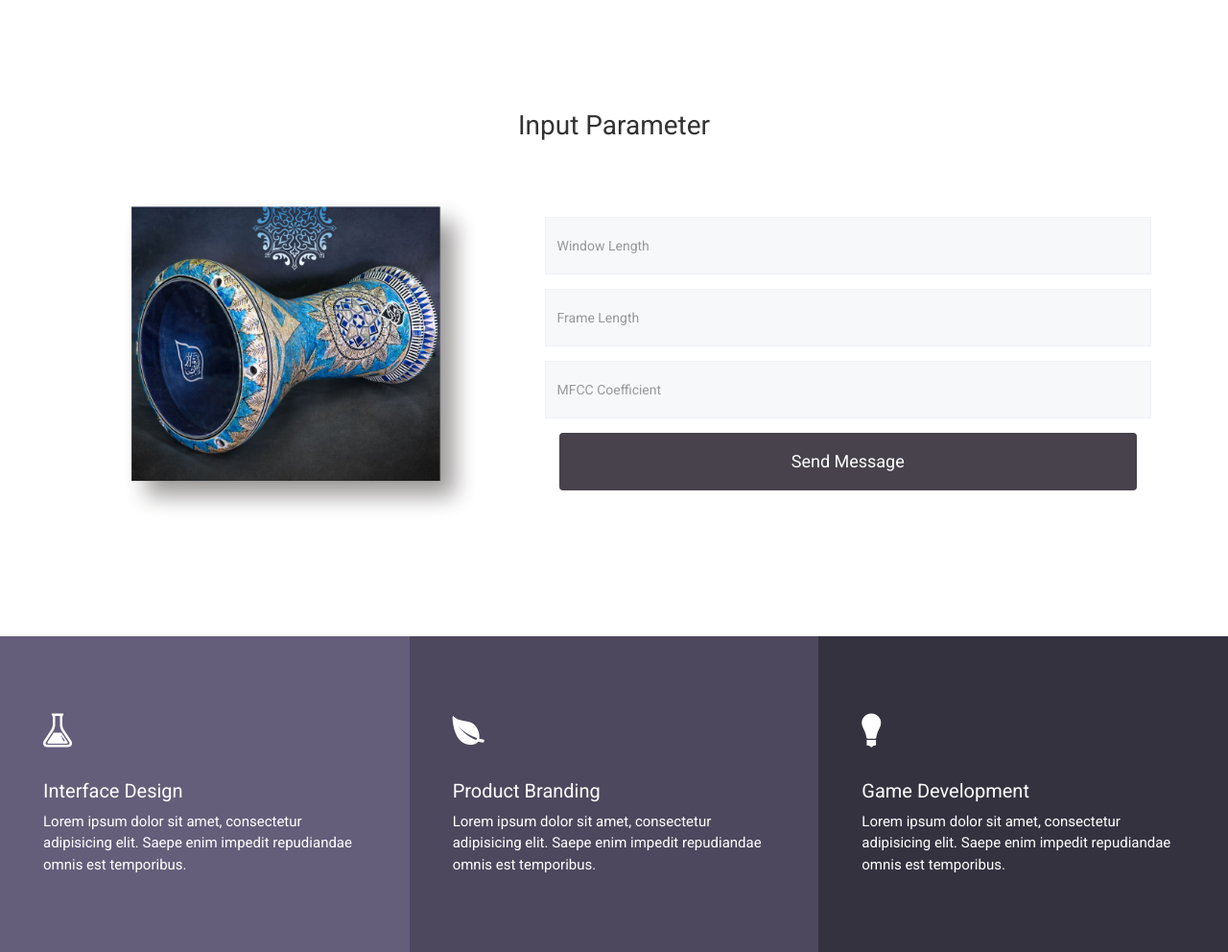
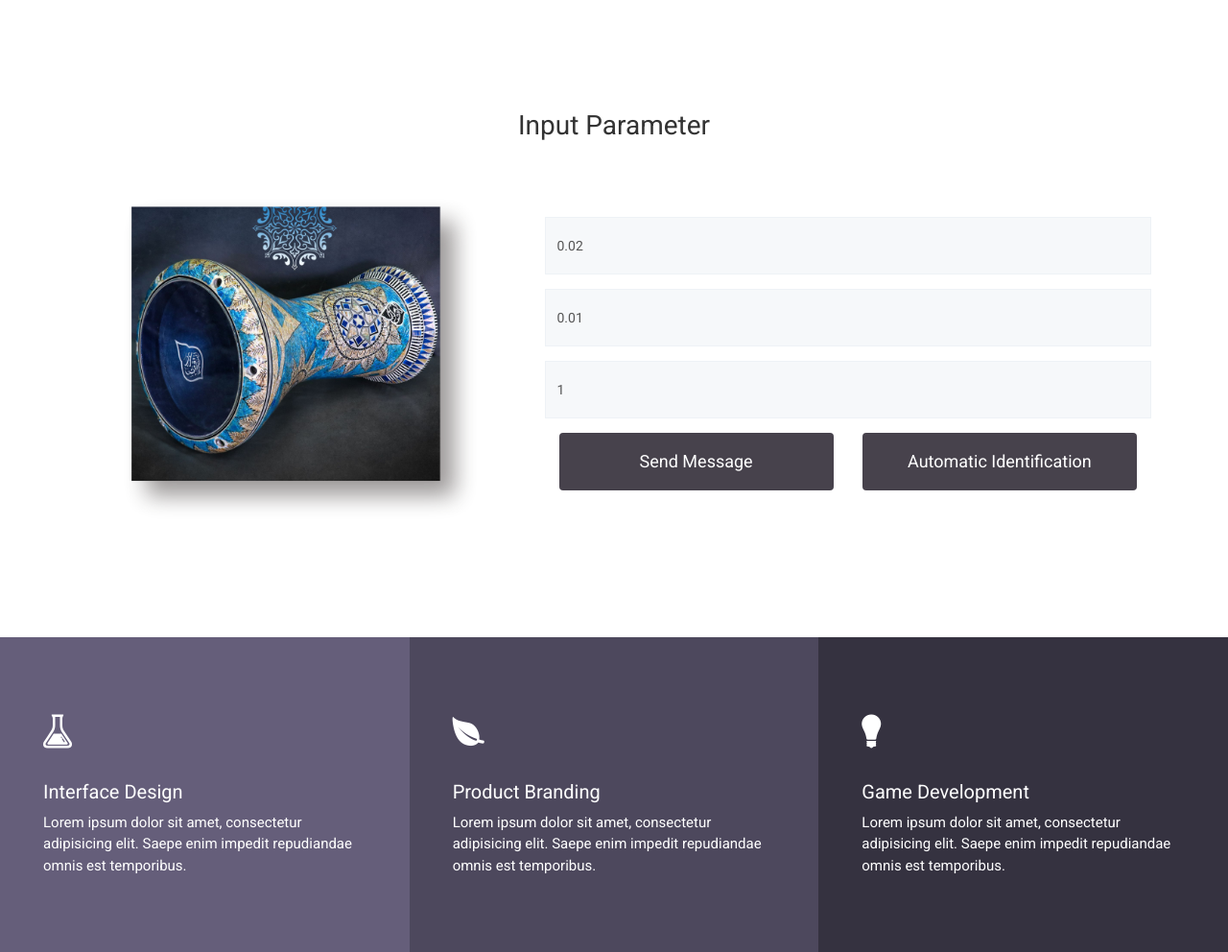
Before and after one commit to hairullana/darbuka-tone-identification, a Django app: page /basic-tone/ in a window 1280 px wide. Shown: the part 381-1373 px from the top of the page at 96% size. Run offline with Django 4.2, Linux system fonts and the light colour scheme; some libraries are stand-ins or nearby versions; some web fonts are replaced.

Commit message:
apply identification to identification.html

```diff
--- a/darbukaToneClassification/views.py
+++ b/darbukaToneClassification/views.py
@@ -4,24 +4,7 @@ from django.shortcuts import render
 from DataLatih.functions.automaticClassificationFunc import klasifikasiNada, klasifikasiNadaDasar
 
 def index(request):
-  data = {
-    'windowLength': 0.02,
-    'frameLength': 0.01,
-    'mfccCoefficients': 13,
-    'k': 1
-  }
-
-  if request.method == 'POST':
-    if 'automaticClassification' in request.POST :
-      data['hasilKlasifikasiDum'], data['hasilKlasifikasiTak'], data['hasilKlasifikasiSlap'], data['hasilPresentaseKlasifikasi'] = klasifikasiNada(data['windowLength'], data['frameLength'], data['mfccCoefficients'], data['k'])
-      data['text'] = klasifikasiNadaDasar(data['windowLength'], data['frameLength'], data['mfccCoefficients'], data['k'])
-    else :
-      data['windowLength'] = request.POST['windowLength']
-      data['frameLength'] = request.POST['frameLength']
-      data['mfccCoefficients'] = request.POST['mfccCoefficients']
-      data['k'] = request.POST['k']
-
-  return render(request, 'index.html', data)
+  return render(request, 'index.html')
 
 def training(request):
   return render(request, 'training.html')
@@ -30,14 +13,38 @@ def basicTone(request):
   context = {
     'title': 'Basic Tone Identification',
     'description': 'Identify the basic hadrah tone (DUM, TAK/KA, SLAP) with Mel Frequency Cepstral Coefficient (MFCC) and K-Nearest Neighbor (KNN) algorithm',
+    'windowLength': 0.02,
+    'frameLength': 0.01,
+    'k': 1,
+    'automaticIdentification': 'basicTone',
   }
+
+  if request.method == 'POST':
+    if 'basicTone' in request.POST :
+      context['hasilKlasifikasiDum'], context['hasilKlasifikasiTak'], context['hasilKlasifikasiSlap'], context['hasilPresentaseKlasifikasi'] = klasifikasiNada(context['windowLength'], context['frameLength'], 13, context['k'])
+    else :
+      context['windowLength'] = request.POST['windowLength']
+      context['frameLength'] = request.POST['frameLength']
+      context['k'] = request.POST['k']
 
   return render(request, 'identification.html', context)
 
 def tonePattern(request):
   context = {
     'title': 'Tone Pattern Identification',
-    'description': 'Identify hadrah tone pattern (DUM, TAK/KA, SLAP) with Mel Frequency Cepstral Coefficient (MFCC), Onset Detection and K-Nearest Neighbor (KNN) algorithm'
+    'description': 'Identify hadrah tone pattern (DUM, TAK/KA, SLAP) with Mel Frequency Cepstral Coefficient (MFCC), Onset Detection and K-Nearest Neighbor (KNN) algorithm',
+    'windowLength': 0.02,
+    'frameLength': 0.01,
+    'k': 1,
+    'automaticIdentification': 'tonePattern',
   }
 
+  if request.method == 'POST':
+    if 'tonePattern' in request.POST :
+      context['text'] = klasifikasiNadaDasar(context['windowLength'], context['frameLength'], 13, context['k'])
+    else :
+      context['windowLength'] = request.POST['windowLength']
+      context['frameLength'] = request.POST['frameLength']
+      context['k'] = request.POST['k']
+
   return render(request, 'identification.html', context)
--- a/templates/identification.html
+++ b/templates/identification.html
@@ -26,27 +27,31 @@
 					<img class="img-responsive" src="{% static 'images/wrapper-img.png' %}">
 				</div>
 				<div class="col-md-7">
-					<form class="row contact-form" id="contact-form" style="margin: 0 10px;">
+					<form class="row contact-form" id="contact-form" style="margin: 0 10px;" method="post">
+						{% csrf_token %}
 						<div class="block">
 							<div class="row">
 								<div class="col-sm-12">
 									<div class="form-group">
-										<input name="windowLength" type="number" step="0.01" class="form-control" placeholder="Window Length">
+										<input name="windowLength" type="number" step="0.01" value="{{ windowLength }}" class="form-control" placeholder="Window Length">
 									</div>
 								</div>
 								<div class="col-sm-12">
 									<div class="form-group">
-										<input name="frameLength" type="number" step="0.01" class="form-control" placeholder="Frame Length">
+										<input name="frameLength" type="number" step="0.01" value="{{ frameLength }}" class="form-control" placeholder="Frame Length">
 									</div>
 								</div>
 								<div class="col-sm-12">
 									<div class="form-group">
-										<input name="mfccCoefficient" type="number" class="form-control" placeholder="MFCC Coefficient">
+										<input name="mfccCoefficient" type="number" value="{{ k }}" class="form-control" placeholder="MFCC Coefficient">
 									</div>
 								</div>
 							</div>
-							<div class="col-sm-12">
+							<div class="col-sm-6">
 								<button class="btn btn-default" type="submit">Send Message</button>
+							</div>
+							<div class="col-sm-6">
+								<button class="btn btn-default" name="{{ automaticIdentification }}" type="submit">Automatic Identification</button>
 							</div>
 						</div>
 					</form>
@@ -133,18 +177,4 @@
 		</div>
 	</section>
 
-	<section class="call-to-action bg-1 section-sm overly">
-		<div class="container">
-			<div class="row">
-				<div class="col-md-12">
-					<div class="block">
-						<h2>We design delightful digital experiences.</h2>
-						<p>Read more about what we do and our philosophy of design. Judge for yourself The work and results <br> we’ve achieved for other clients, and meet our highly experienced Team who just love to design.</p>
-						<a class="btn btn-main btn-solid-border" href="#" >Tell Us Your Story</a>
-					</div>
-				</div>
-			</div>
-		</div>
-	</section>
-
 {% endblock body %}
```
Also changed, not shown: other parts of templates/identification.html (+40 -0 lines), templates/index.html (+0 -82 lines).
